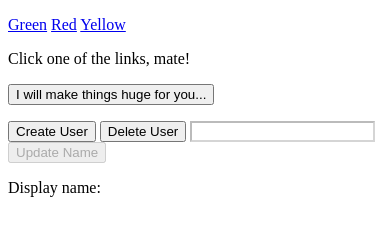
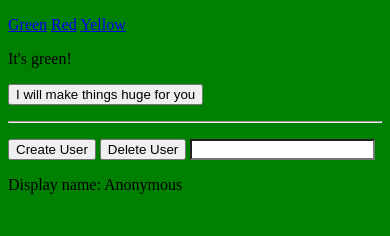
Before and after one commit to arendjr/laces.js, a plain HTML site: page demo/index.html in a window 390 px wide. Drawn offline with Linux system fonts and the light colour scheme.

Commit message:
Start laces.tie.js - Two-way binding add-on.

```diff
--- a/demo/index.html
+++ b/demo/index.html
@@ -3,6 +3,7 @@
 <head>
     <title>Laces.js Demo</title>
     <script type="text/javascript" src="../laces.js"></script>
+    <script type="text/javascript" src="../laces.tie.js"></script>
     <script type="text/javascript" src="jquery.js"></script>
     <style type="text/css">
         .huge {
@@ -20,23 +21,16 @@
         <a href="javascript:model.backgroundColor = 'red';">Red</a>
         <a href="javascript:model.backgroundColor = 'yellow';">Yellow</a>
     </p>
-    <p id="color-text">Click one of the links, mate!</p>
-    <p><button id="huge-toggle">I will make things huge for you...</button></p>
-    <p>
-        <button id="create-user">Create User</button>
-        <button id="delete-user">Delete User</button>
-        <input type="text" id="user-name" value="" disabled>
-        <button id="update-name" disabled>Update Name</button>
-    </p>
-    <p>Display name: <span id="display-name"></span></p>
+    <p id="color-text"></p>
+    <p><button id="huge-toggle"></button></p>
+    <hr>
 
     <script type="text/javascript">
         var model = new LacesModel({
-            backgroundColor: "red",
+            backgroundColor: "green",
             isRed: function() { return this.backgroundColor === "red"; },
             colorText: function() {
-                return this.isRed ? "It's red, dude!" :
-                       this.isHuge ? "Dunno, but it's huge!" : "Dunno...";
+                return "It's " + this.backgroundColor + (this.isHuge ? " and huge" : "") + "!";
             },
 
             isHuge: false,
@@ -47,31 +41,36 @@
             }
         });
 
-        // color-related bindings
         model.bind("change:backgroundColor", function(event) {
             $("body").css("backgroundColor", event.value);
-        });
+        }, { initialFire: true });
         model.bind("change:colorText", function(event) {
             $("#color-text").text(event.value);
-        });
+        }, { initialFire: true });
 
-        // isHuge property binding
         model.bind("change:isHuge", function(event) {
             $("body").toggleClass("huge", event.value);
-        });
+            $("#huge-toggle").text(this.isHuge ? "I will make things small for you" :
+                                                 "I will make things huge for you");
+        }, { initialFire: true });
         $("#huge-toggle").click(function() { model.isHuge = !model.isHuge; });
 
-        // user-related bindings
-        model.bind("change:user", function(event) {
-            $("#user-name,#update-name").attr("disabled", event.value === null);
-        });
-        model.bind("change:displayName", function(event) {
-            $("#display-name").text(event.value);
-        });
+        // ===================================================================================== //
+
+        var tie = new LacesTie(model,
+            "<p>" +
+                "<button id=\"create-user\">Create User</button> " +
+                "<button id=\"delete-user\">Delete User</button> " +
+                "<input type=\"text\" data-laces-property=\"user.name\">" +
+            "</p>" +
+            "<p>Display name: " +
+                "<span data-laces-property=\"displayName\"></span>" +
+            "</p>"
+        );
+        document.body.appendChild(tie.render());
 
         $("#create-user").click(function() { model.user = { "name": "Joe" }; });
         $("#delete-user").click(function() { model.user = null; });
-        $("#update-name").click(function() { model.user.name = $("#user-name").val(); });
     </script>
 </body>
 </html>
--- a/laces.js
+++ b/laces.js
@@ -57,7 +57,7 @@ LacesObject.prototype.bind = function(eventName, listener, options) {
 //
 // eventName - Name of the event to fire. Multiple event names may be given
 //             separated by spaces.
-// event - Optional event object to pass to the listener callbacks. If ommitted,
+// event - Optional event object to pass to the listener callbacks. If omitted,
 //         the empty object is assumed. Either way, the "name" property will be
 //         set to match the event name.
 LacesObject.prototype.fire = function(eventName, event) {
@@ -151,9 +151,22 @@ LacesObject.prototype.discardHeldEvents = function() {
 
 // Unbind a previously bound listener callback.
 //
-// eventName - Name of the event to which the listener was bound.
+// eventName - Name of the event to which the listener was bound. If omitted,
+//             the listener will be unbound from all event types.
 // listener - Callback function to unbind.
 LacesObject.prototype.unbind = function(eventName, listener) {
+
+    if (typeof eventName === "function") {
+        var removed = false;
+        for (eventName in this._eventListeners) {
+            if (this._eventListeners.hasOwnProperty(eventName)) {
+                if (this.unbind(eventName, listener)) {
+                    removed = true;
+                }
+            }
+        }
+        return removed;
+    }
 
     if (!this._eventListeners.hasOwnProperty(eventName)) {
         return false;
--- /dev/null
+++ b/laces.tie.js
@@ -0,0 +1,152 @@
+(function(window, document, undefined) {
+
+"use strict";
+
+// Laces Tie constructor.
+//
+// model - The Laces Model to which we want to tie the template. May be a Laces
+//         Map too.
+// template - The template object used for rendering. May be a compiled
+//            Handlebars.js, Hogan.js or Underscore.js template, or a plain HTML
+//            string.
+// options - Optional options object.
+function LacesTie(model, template, options) {
+
+    options = options || {};
+    var editEvent = options.editEvent || "dblclick";
+    var saveEvent = options.saveEvent || "blur";
+
+    var bindings = [];
+
+    function clearBindings() {
+
+        for (var i = 0, length = bindings.length; i < length; i++) {
+            var binding = bindings[i];
+            binding.parent.unbind(binding);
+        }
+        bindings = [];
+    }
+
+    function reference(lacesProperty) {
+        var parts = lacesProperty.split(".");
+        var part, value, parent;
+        for (var i = 0, length = parts.length; i < length; i++) {
+            parent = value || model;
+
+            part = parts[i];
+            var bracketOpen = part.indexOf("[");
+            if (bracketOpen > -1 && part.indexOf("]") === part.length - 1) {
+                var subscript = part.substring(bracketOpen + 1, part.length - 1);
+                parent = parent[part.substr(0, bracketOpen)];
+                part = subscript;
+            }
+
+            value = parent[part];
+            if (value === undefined || value === null) {
+                break;
+            }
+        }
+        return { propertyName: part, value: value, parent: parent };
+    }
+
+    function update(element, lacesProperty) {
+        var value = reference(lacesProperty).value || "";
+        if (element.tagName.toLowerCase() === "input") {
+            element.value = value;
+        } else {
+            element.textContent = value;
+        }
+    }
+
+    function process(node) {
+        if (node.nodeType !== Node.ELEMENT_NODE) {
+            return;
+        }
+
+        var lacesProperty = node.getAttribute("data-laces-property");
+        if (lacesProperty) {
+            var binding = function() {
+                update(node, lacesProperty);
+            }
+            bindings.push(binding);
+
+            var ref = reference(lacesProperty);
+            binding.parent = ref.parent;
+            if (ref.parent.constructor.name === "LacesModel") {
+                ref.parent.bind("change:" + ref.propertyName, binding);
+                model.log("Bound change:" + ref.propertyName);
+            } else {
+                model.log("Bound change " + ref.propertyName);
+                ref.parent.bind("change", binding);
+            }
+
+            if (node.tagName.toLowerCase() === "input") {
+                node.addEventListener(saveEvent, function() {
+                    var newRef = reference(lacesProperty);
+                    newRef.parent[newRef.propertyName] = node.value;
+                });
+            }
+
+            update(node, lacesProperty);
+
+            if (node.getAttribute("data-laces-editable") === "true") {
+                node.addEventListener(editEvent, function() {
+                    var parent = node.parentNode;
+                    var input = document.createElement("input");
+                    input.setAttribute("type", "text");
+                    input.setAttribute("value", node.textContent);
+
+                    input.addEventListener(saveEvent, function() {
+                        var newRef = reference(lacesProperty);
+                        newRef.parent[newRef.propertyName] = input.value;
+                        parent.insertBefore(node, input.nextSibling);
+                        parent.removeChild(input);
+                    });
+
+                    parent.insertBefore(input, node.nextSibling);
+                    parent.removeChild(node);
+                    input.focus();
+                });
+            }
+        }
+
+        for (var i = 0, length = node.childNodes.length; i < length; i++) {
+            process(node.childNodes[i]);
+        }
+    }
+
+    function parse(html) {
+        var fragment = document.createDocumentFragment();
+        var div = document.createElement("div");
+        div.innerHTML = html;
+        while (div.firstChild) {
+            var child = div.firstChild;
+            process(child);
+            fragment.appendChild(child);
+        }
+        return fragment;
+    }
+
+    if (template.render) {
+        this.render = function() { clearBindings(); return parse(template.render(model)); };
+    } else if (typeof template === "function") {
+        this.render = function() { clearBindings(); return parse(template(model)); };
+    } else if (typeof template === "string") {
+        this.render = function() { clearBindings(); return parse(template); };
+    } else {
+        model.log("Unknown template type: " + template);
+    }
+}
+
+
+if (typeof define === "function" && define.amd) {
+    define(function(require) {
+        var Laces = require("Laces");
+        Laces.Tie = LacesTie;
+        return Laces;
+    });
+} else {
+    window.LacesTie = LacesTie;
+}
+
+})(this, document);
```
